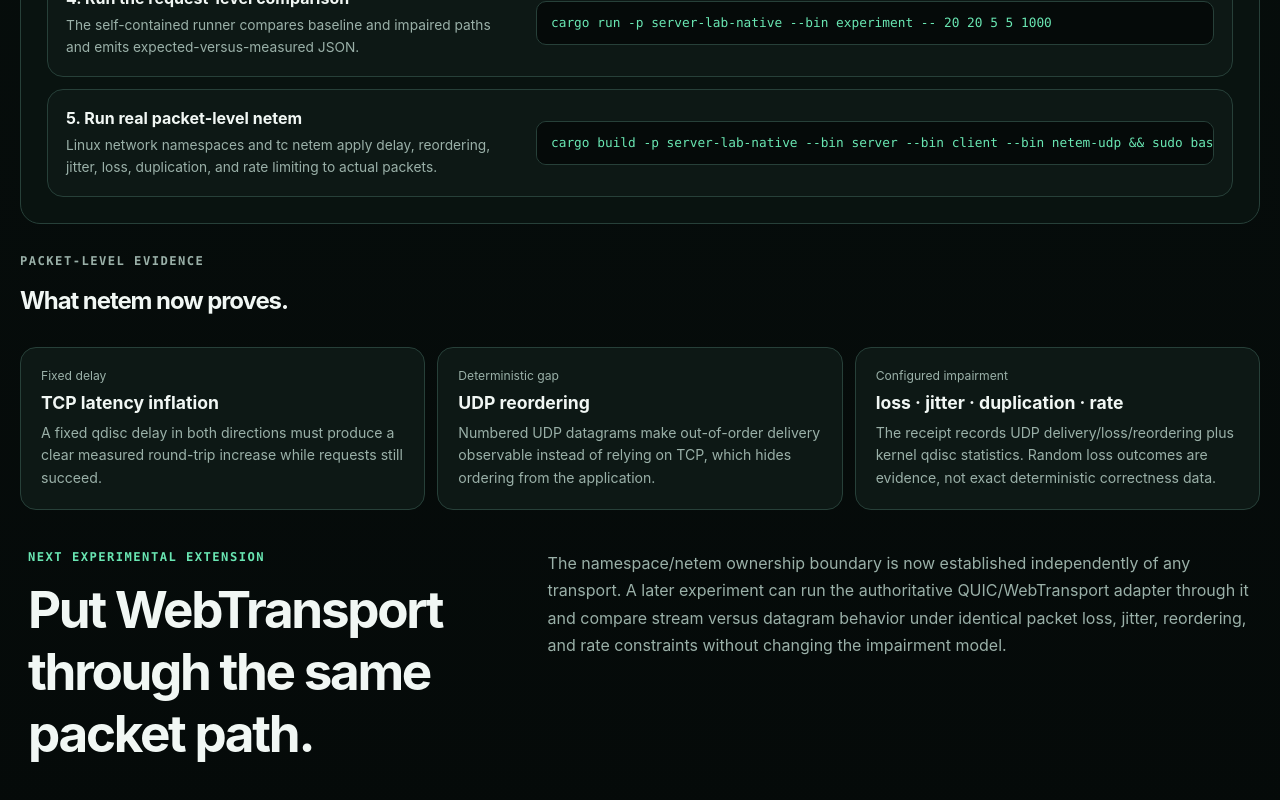
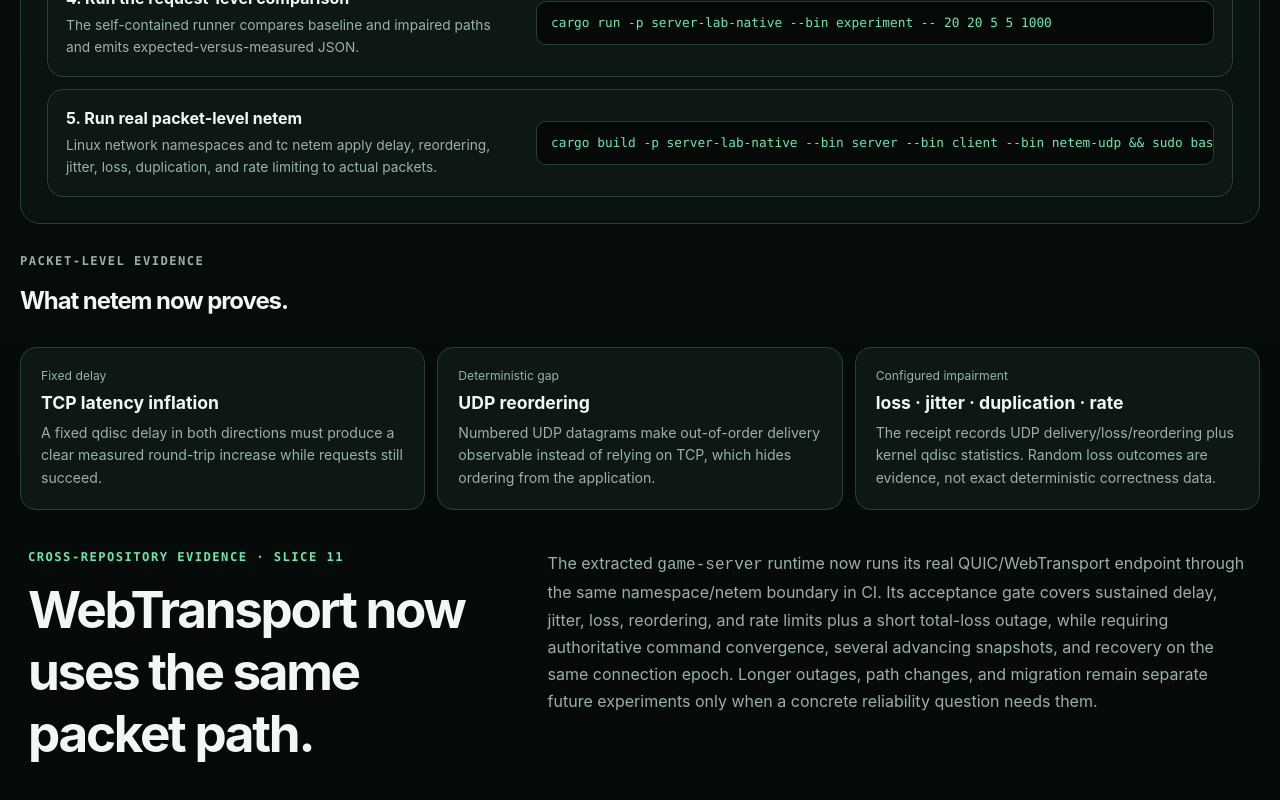
Before and after one commit to moritzbrantner/server-lab, a Next.js app in the folder web/: page /native in a window 1280 px wide. Shown: the part 1574-2374 px from the top of the page. Built offline with nearby package versions, Linux system fonts and the light colour scheme.

Commit message:
docs: publish completed WebTransport netem evidence

```diff
--- a/web/app/native/page.tsx
+++ b/web/app/native/page.tsx
@@ -151,13 +151,15 @@ export default function NativePage() {
 
       <section className="concepts native-next">
         <div>
-          <p className="eyebrow">next experimental extension</p>
-          <h2>Put WebTransport through the same packet path.</h2>
+          <p className="eyebrow">cross-repository evidence · slice 11</p>
+          <h2>WebTransport now uses the same packet path.</h2>
         </div>
         <p>
-          The namespace/netem ownership boundary is now established independently of any transport. A later experiment can run
-          the authoritative QUIC/WebTransport adapter through it and compare stream versus datagram behavior under identical
-          packet loss, jitter, reordering, and rate constraints without changing the impairment model.
+          The extracted <code>game-server</code> runtime now runs its real QUIC/WebTransport endpoint through the same
+          namespace/netem boundary in CI. Its acceptance gate covers sustained delay, jitter, loss, reordering, and rate
+          limits plus a short total-loss outage, while requiring authoritative command convergence, several advancing
+          snapshots, and recovery on the same connection epoch. Longer outages, path changes, and migration remain separate
+          future experiments only when a concrete reliability question needs them.
         </p>
       </section>
     </main>
```
